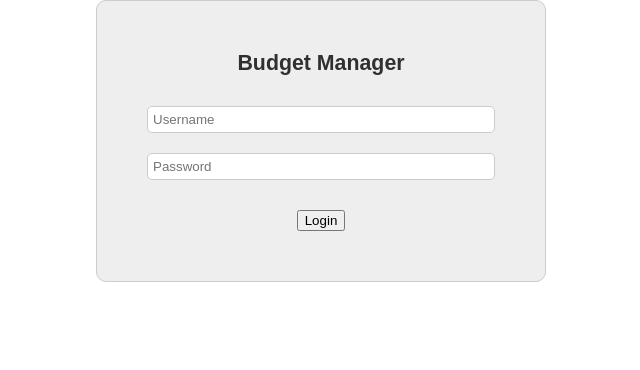
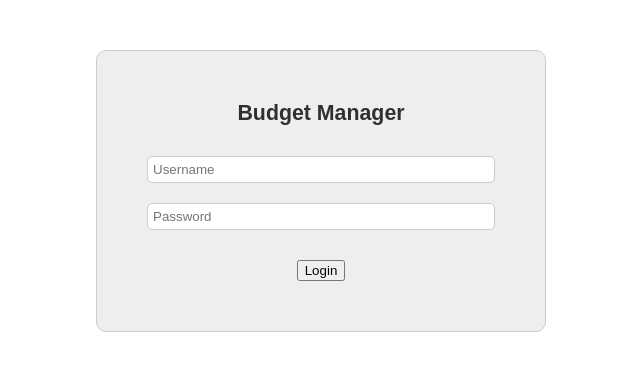
Before and after one commit to alex-keeler/anti-bankrupt-facade, a React (Vite) app: page /login in a window 1280 px wide. Shown: the top 370 px of the page, without its empty margins (319-959 px from the left). Built offline with nearby package versions, Linux system fonts and the light colour scheme.

Commit message:
login form

```diff
--- a/package.json
+++ b/package.json
@@ -20,7 +20,7 @@
     "react-router-dom": "^6.22.2"
   },
   "devDependencies": {
-    "@types/react": "^18.2.43",
+    "@types/react": "^18.2.73",
     "@types/react-dom": "^18.2.17",
     "@typescript-eslint/eslint-plugin": "^6.14.0",
     "@typescript-eslint/parser": "^6.14.0",
--- a/src/App.tsx
+++ b/src/App.tsx
@@ -7,6 +7,7 @@ import BudgetDashboard from "./pages/BudgetDashboard.tsx";
 import CashFlowDashboard from "./pages/CashFlowDashboard.tsx";
 import BankRecordUpload from "./pages/BankRecordUpload.tsx";
 import Login from "./pages/Login.tsx";
+import BasicLayout from "./layouts/BasicLayout.tsx";
 
 function App() {
     return (
@@ -20,7 +21,9 @@ function App() {
                     <Route path={"cash-flow/dashboard"} element={<CashFlowDashboard/>}/>
                     <Route path={"bank-record/upload"} element={<BankRecordUpload/>}/>
                 </Route>
-                <Route path={"/login"} element={<Login/>}/>
+                <Route element={<BasicLayout/>}>
+                    <Route path={"/login"} element={<Login/>}/>
+                </Route>
             </Routes>
         </>
     );
--- a/src/components/LoginForm.tsx
+++ b/src/components/LoginForm.tsx
@@ -1,16 +1,47 @@
 import '../scss/login-form.scss';
+import {useRef, useState} from "react";
+import {redirect} from "react-router-dom";
 
 export default function LoginForm() {
+
+    const username = useRef<HTMLInputElement>(null);
+    const password = useRef<HTMLInputElement>(null);
+    const [loggedIn, setLoggedIn] = useState<boolean>(false);
+
+    function login() {
+
+        alert('login');
+
+        if (!username.current || !password.current || !username.current!.value || !password.current!.value) {
+            alert('sad :(')
+            return false;
+        }
+
+        alert(import.meta.env.VITE_API_URL + '/api/login');
+        fetch(import.meta.env.VITE_API_URL + '/api/login')
+            .then(response => response.text())
+            .then(jwt => {
+                alert('testy test');
+                localStorage.setItem("Auth-Token", jwt);
+                setLoggedIn(true);
+            })
+            .catch(error => alert('error: ' + error));
+    }
+
+    if (loggedIn) {
+        return redirect("/secure/user/dashboard");
+    }
+
     return (
-        <form className={"login-form"} method={"POST"}>
+        <form className={"login-form"} onSubmit={login}>
             <div className="login-form__header">Budget Manager</div>
             <div className="login-form__field">
                 <label htmlFor="username"></label>
-                <input type="text" className="login-form__input" name="username" placeholder="Username"/>
+                <input type="text" className="login-form__input" ref={username} placeholder="Username"/>
             </div>
             <div className="login-form__field">
                 <label htmlFor="password"></label>
-                <input type="password" className="login-form__input" name="password" placeholder="Password"/>
+                <input type="password" className="login-form__input" ref={password} placeholder="Password"/>
             </div>
             <div className="login-form__field login-form__field--submit">
                 <input type="submit" className="button" value="Login"/>
--- /dev/null
+++ b/src/layouts/BasicLayout.tsx
@@ -0,0 +1,10 @@
+import {Outlet} from "react-router-dom";
+
+export default function BasicLayout() {
+    return (
+        // TODO: anything but this
+        <div style={{padding: 50}}>
+          <Outlet/>
+        </div>
+    );
+}
```
Also changed, not shown: 1 other file (tests, documents, lock files or other folders).
